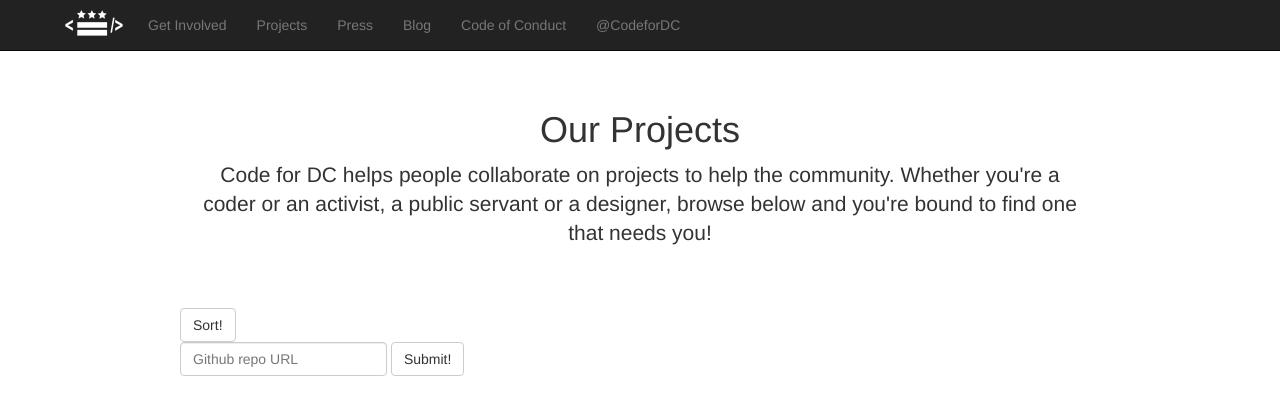
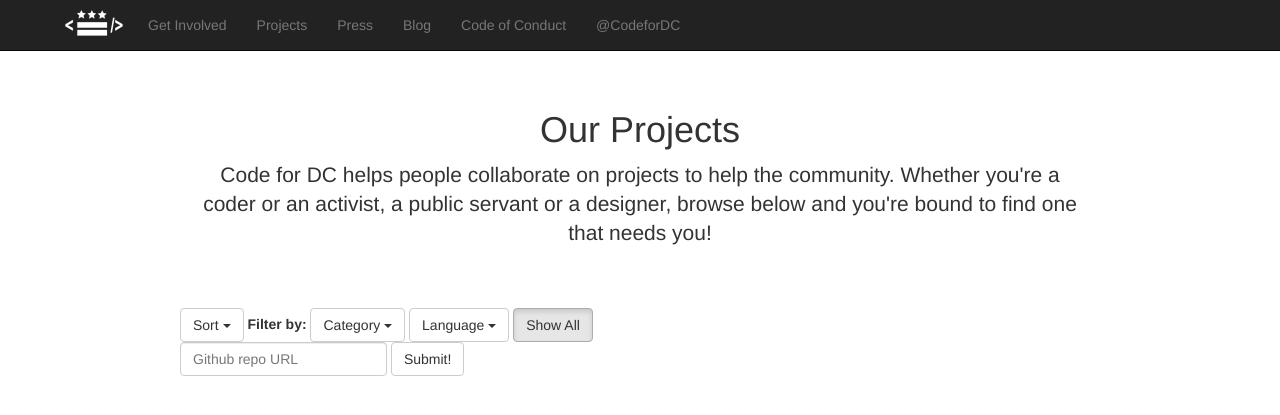
Before and after one commit to civictechdc/codefordc.github.com, a Jekyll site: the page built from projects.html, in a window 1280 px wide. Shown: the top 415 px of the page. Built offline with Jekyll 4.4.1, drawn with Linux system fonts in a browser that asks for light colours; nearby versions of some CDN libraries; Markdown is read by kramdown in place of the engine named in the settings.

Commit message:
turn sort and filter options into dropdowns

```diff
--- a/projects.html
+++ b/projects.html
@@ -11,29 +11,36 @@ title: Projects
 			<h1>Our Projects</h1>
 			<p class="lead">Code for DC helps people collaborate on projects to help the community. Whether you're a coder or an activist, a public servant or a designer, browse below and you're bound to find one that needs you!</p>
 		</div>
-		<div id="sort" class="btn btn-default">Sort!</div>
-		<div id="sortbox" class="hidden">
-			<div class="group">
-				<label>Sort:</label>
-				<div class="btn btn-default sort" data-sort="random">Randomize</div>
-				<div class="btn btn-default sort" data-sort="created:asc">Age</div>
-				<div class="btn btn-default sort" data-sort="updated:dec">Latest commit</div>
-				<div class="btn btn-default sort" data-sort="lines:dec">Lines of code</div>
-				<div class="btn btn-default sort" data-sort="forks:dec">Forks</div>
-				<div class="btn btn-default sort" data-sort="stars:dec">Stars</div>
+		<div id="sortbar">
+			<div class="btn-group">
+				<button type="button" class="btn btn-default dropdown-toggle" data-toggle="dropdown">
+					Sort <span class="caret"></span>
+				</button>
+				<ul class="dropdown-menu" role="menu">
+					<li class="sort" data-sort="created:dec"><a>Age</a></li>
+					<li class="sort" data-sort="updated:dec"><a>Latest commit</a></li>
+					<li class="sort" data-sort="open-issues:dec"><a>Open issues</a></li>
+					<li class="sort" data-sort="lines:dec"><a>Lines of code</a></li>
+					<li class="sort" data-sort="forks:dec"><a>Forks</a></li>
+					<li class="sort" data-sort="stars:dec"><a>Stars</a></li>
+					<li class="divider"></li>
+					<li class="sort" data-sort="random"><a>Randomize</a></li>
+				</ul>
 			</div>
-			<div class="group">
-				<div class="group category-list">
-					<label>Categories:</label>
-				</div>
-				<div class="group languages">
-					<label>Languages:</label>
-				</div>
-				<div class="group main-languages">
-					<label>Main L<a href="#"></a>nguage:</label>
-				</div>
-				<div class="btn btn-default filter" data-filter="all">Show All</div>
+			<div style="display: inline"><strong>Filter by: </strong></div>
+			<div class="btn-group">
+				<button type="button" class="btn btn-default dropdown-toggle" data-toggle="dropdown">
+					Category <span class="caret"></span>
+				</button>
+				<ul class="dropdown-menu category-list" role="menu"></ul>
 			</div>
+			<div class="btn-group">
+				<button type="button" class="btn btn-default dropdown-toggle" data-toggle="dropdown">
+					Language <span class="caret"></span>
+				</button>
+				<ul class="dropdown-menu languages" role="menu"></ul>
+			</div>
+			<button class="btn btn-default filter" data-filter="all">Show All</button>
 		</div>
 		<div id='submit-project'>
 			<form class="form-inline" role="form">
@@ -331,15 +342,11 @@ window.projects = function(data){
 	// Create filter options for languages
 	l.sort();
 	$.each(l, function(i,l){
-		$('.languages').append('<div class="btn btn-default filter" data-filter=".'+l+'">'+l+'</div>');
-	});
-	ml.sort();
-	$.each(ml, function(i,l){
-		$('.main-languages').append('<div class="btn btn-default filter" data-filter=".main-'+l+'">'+l+'</div>');
+		$('.languages').append('<li class="filter" data-filter=".language-'+l+'"><a>'+l+'</a></li>');
 	});
 	cat.sort();
 	$.each(cat, function(i,l){
-		$('.category-list').append('<div class="btn btn-default filter" data-filter=".category-'+l+'">'+l.split('-').join(' ')+'</div>');
+		$('.category-list').append('<li class="filter" data-filter=".category-'+l+'"><a>'+l.split('-').join(' ')+'</a></li>');
 	});
 };
 
```
Also changed, not shown: other parts of projects.html (+14 -10 lines).
